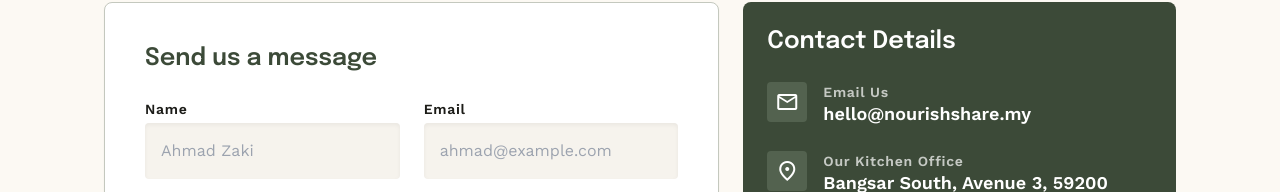
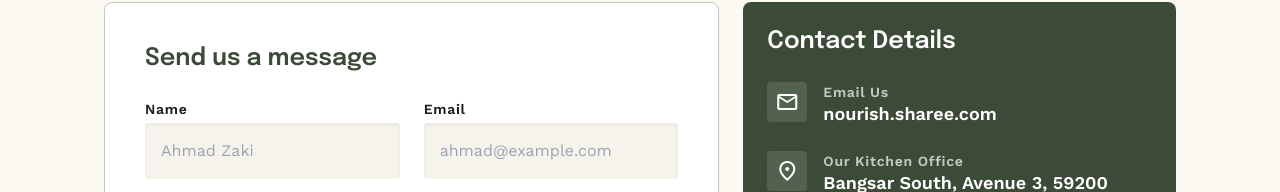
Before and after one commit to serendipityMist/NourishShare-E2300557-E2300584-E2300570, a React (Vite) app in the folder frontend/: page /contact in a window 1280 px wide. Shown: the part 315-507 px from the top of the page. Built offline with nearby package versions, Linux system fonts and the light colour scheme.

Commit message:
edit the mail id of the contact

```diff
--- a/frontend/src/pages/Contact.jsx
+++ b/frontend/src/pages/Contact.jsx
@@ -2,7 +2,7 @@ import { useState } from 'react';
 import PublicLayout from '../components/layout/PublicLayout.jsx';
 
 const CONTACT_INFO = [
-  { icon: 'mail', label: 'Email Us', value: 'hello@nourishshare.my' },
+  { icon: 'mail', label: 'Email Us', value: 'nourish.sharee.com' },
   { icon: 'location_on', label: 'Our Kitchen Office', value: 'Bangsar South, Avenue 3, 59200 Kuala Lumpur' },
 ];
 
```
